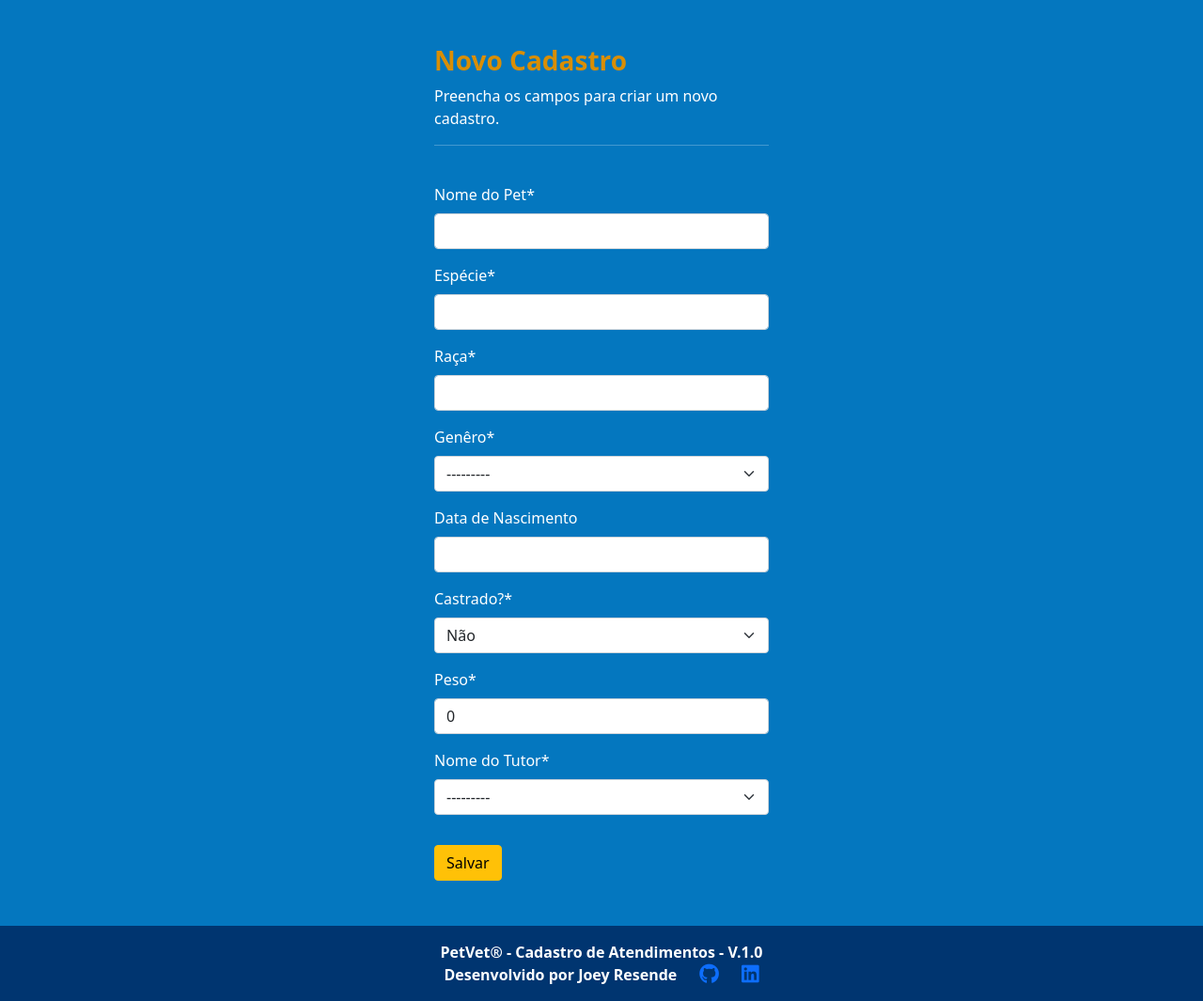
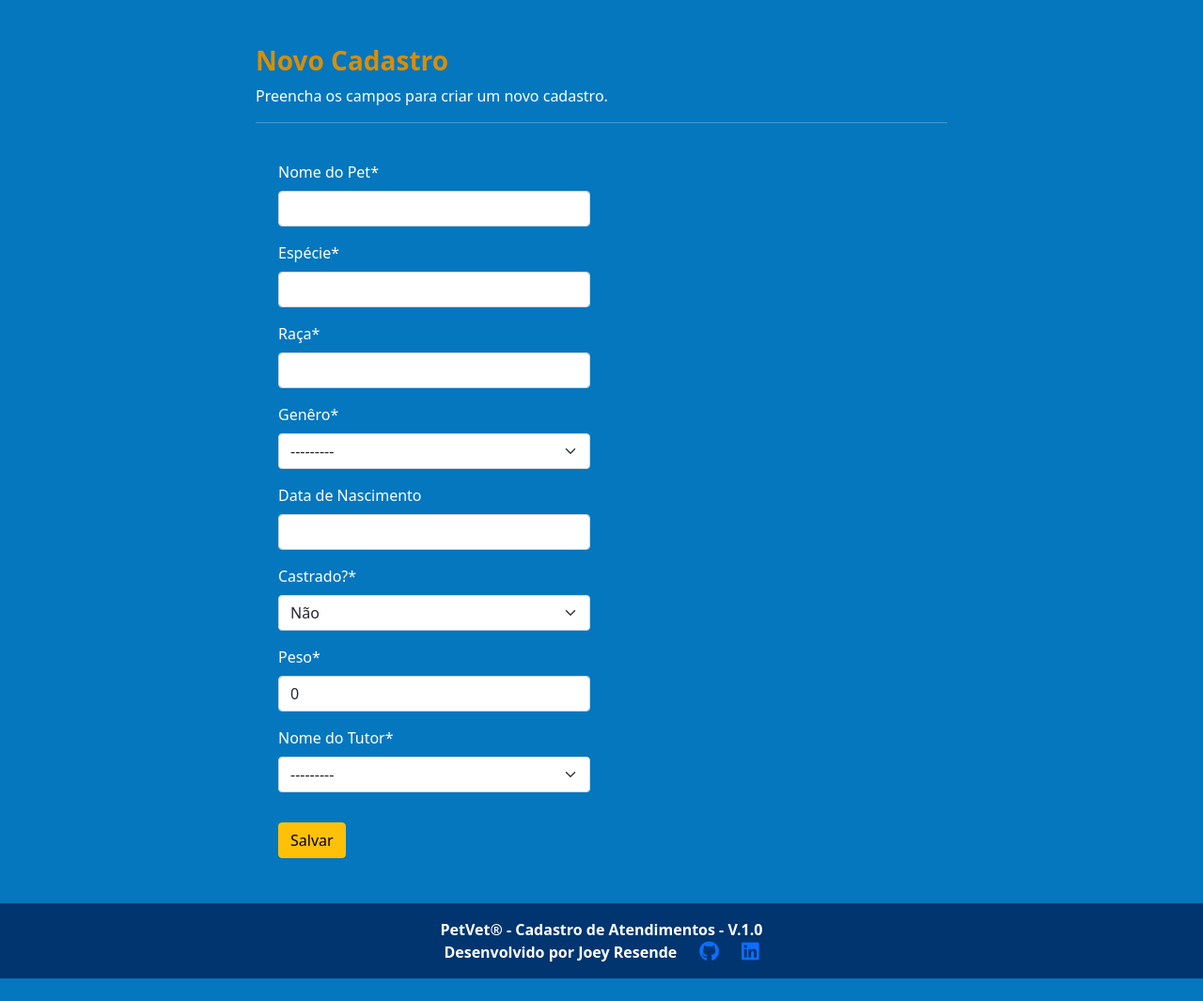
Before and after one commit to Joey-Resende/PetVet, a Django app: page /core/pet_new/ in a window 1280 px wide. Shown: the part 66-1131 px from the top of the page at 94% size. After the commit the page ends 1107 px from the top, so only its background shows below. Run offline with Django 4.2, Linux system fonts and the light colour scheme; a user stored in the database is signed in; data comes from the database, SQL or seed files in the repository; both versions use the stored data as it was after the commit; some libraries are stand-ins or nearby versions.

Commit message:
Modificando o layout dos formularios

```diff
--- a/PetVet/core/models.py
+++ b/PetVet/core/models.py
@@ -64,7 +64,8 @@ nodulo = (('Não', 'Não'), ('Firmes', 'Firmes'), ('Flutuante', 'Flutuante'),
 local_pain = (('Não', 'Não'), ('Lado Esquerdo', 'Lado Esquerdo'),
               ('Lado Direito', 'Lado Direito'))
 
-pain_m = (('M1', 'M1'), ('M2', 'M2'), ('M3', 'M3'), ('M4', 'M4'), ('M5', 'M5'))
+pain_m = (('Não', 'Não'), ('M1', 'M1'), ('M2', 'M2'),
+          ('M3', 'M3'), ('M4', 'M4'), ('M5', 'M5'))
 
 parasitas = (('Não', 'Não'), ('Carrapato', 'Carrapato'),
              ('Pulga', 'Pulga'), ('Miíase', 'Miíase'))
@@ -246,7 +247,7 @@ class PhysicalExam(models.Model):
         max_length=12, choices=ulcera, verbose_name='Úlcera')
     choice_halitose = models.CharField(
         max_length=18, choices=dental_calculus, verbose_name='Halitose')
-    linfonodos = models.CharField(max_length=30, verbose_name='Linfonodos')
+    linfonodos = models.CharField(max_length=60, verbose_name='Linfonodos')
     fc = models.CharField(max_length=30, default=0, verbose_name='FC')
     fr = models.CharField(max_length=30, default=0, verbose_name='FR')
     tpc = models.CharField(max_length=30, default=0, verbose_name='TPC')
--- a/PetVet/core/templates/core/form.html
+++ b/PetVet/core/templates/core/form.html
@@ -9,14 +9,21 @@
 {% block content %}
 
 <div class="row">
-  <div class="col-md-4 mx-auto">
+  <div class="col-md-8 mx-auto">
     <form action="" method="POST">
       <h3><strong>{{ title_page }}</strong></h3>
       <p>{{ tips }}</p>
       <hr />
       <br />
-      {% csrf_token %} {{ form|crispy }}
+      <div class="container-fluid">
+        <div class="row">
+          <div class="col">
+            {% csrf_token %} {{ form|crispy }}
+          </div>
+          <div class="col">
 
+          </div>
+        </div>
       <button type="submit" class="btn btn-warning mt-3">Salvar</button>
     </form>
   </div>
--- a/PetVet/core/templates/core/form_delete.html
+++ b/PetVet/core/templates/core/form_delete.html
@@ -7,10 +7,10 @@
 
 {%block content%}
 <div class="row">
-    <div class="col-md-4 mx-auto">
+    <div class="col-md-8 mx-auto">
         <h3><strong>Excluir Cadastro</strong></h3>
         <p>Confirme para excluir o registro definitivamente.</p><hr><br>
-        <div class="row col-6 mx-auto">
+        <div class="row col-3 mx-auto">
             <img class="card-img-top" src="{% static 'img/haski_dog.png/' %}" alt="Imagem de capa do card">
           </div>
         <form action="" method="POST">
--- a/PetVet/core/templates/core/physical_exam_list.html
+++ b/PetVet/core/templates/core/physical_exam_list.html
@@ -48,7 +48,7 @@
 
     $(document).ready(function(){
 
-        $('#general_clinic_table').DataTable({
+        $('#physical_exam_table').DataTable({
           responsive: true,
           // "bSort": false,
           "aaSorting": [],
```
Also changed, not shown: PetVet/core/migrations/0005_alter_physicalexam_options_and_more.py (added), PetVet/core/migrations/0006_alter_physicalexam_choice_pain_m_and_more.py (added), PetVet/db.sqlite3.
